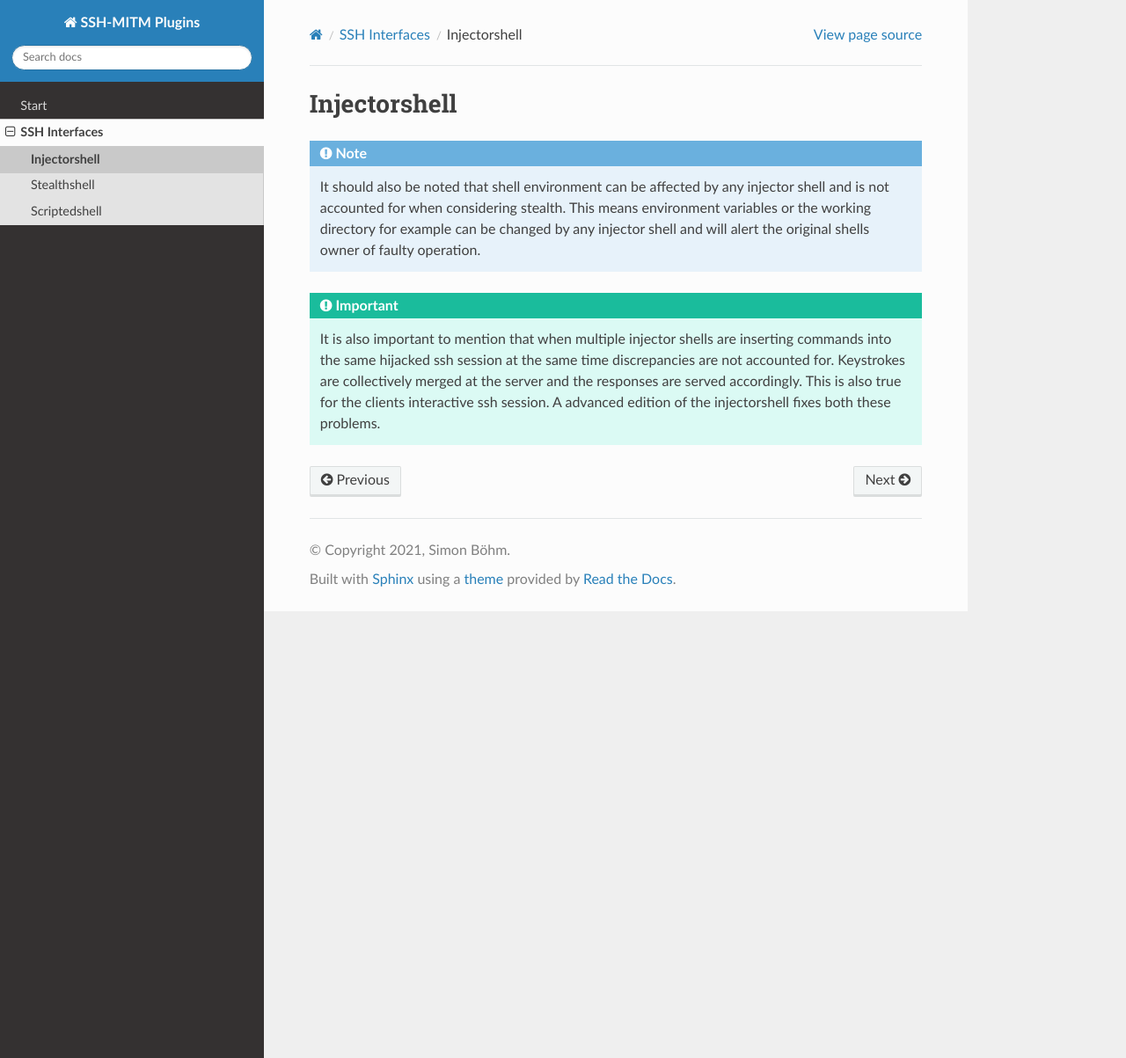
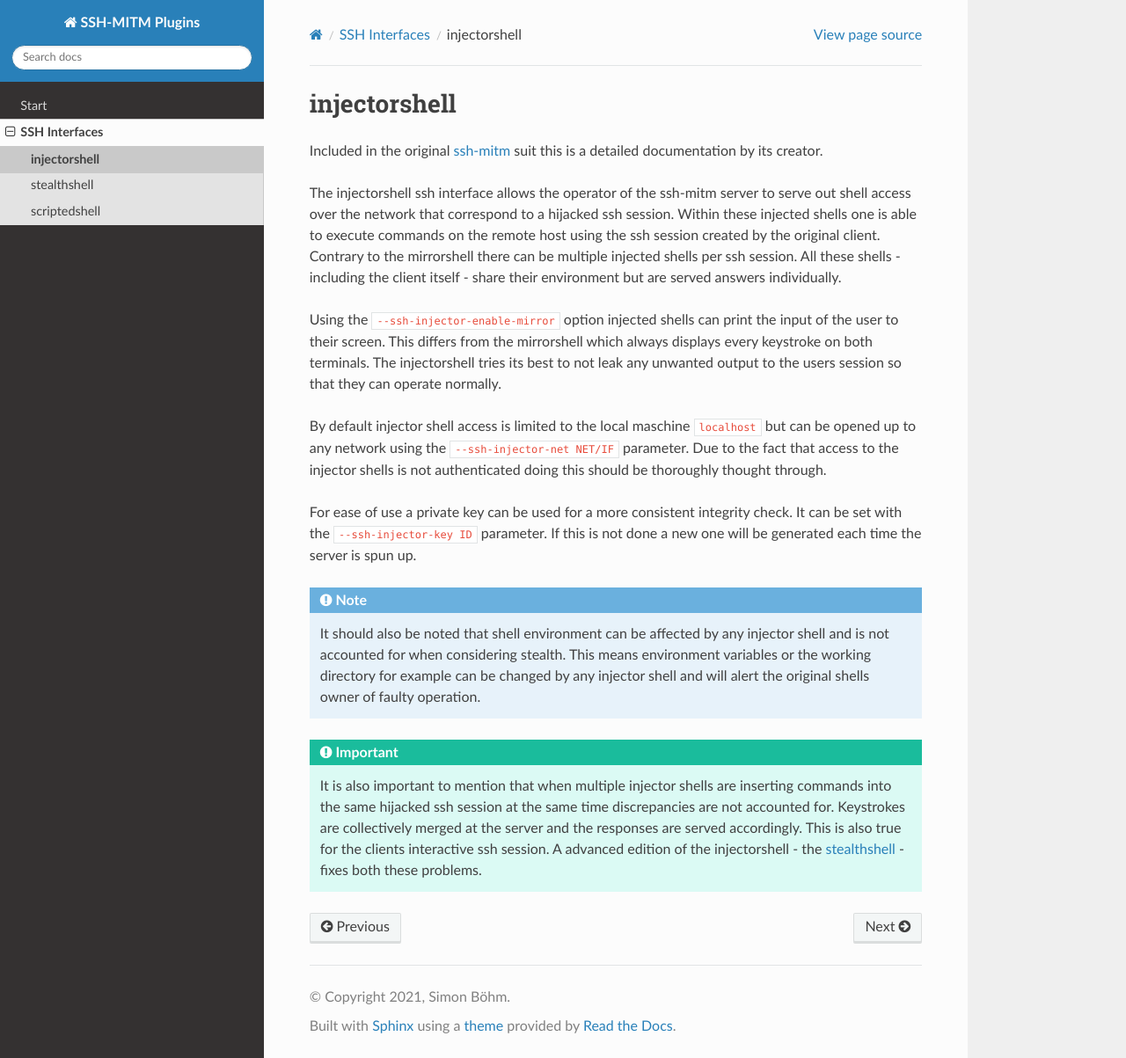
Before and after one commit to ssh-mitm/ssh-mitm-plugins, a Sphinx documentation site: the page built from docs/injectorshell.rst, in a window 1280 px wide and 1203 px high. Shown: the whole window at 88% size. Built offline with Sphinx 7.4.7 and the Read the Docs theme 2.0.0, drawn with Linux system fonts in a browser that asks for light colours.

Commit message:
Stealthshell and Injectorshell docs

```diff
--- a/docs/injectorshell.rst
+++ b/docs/injectorshell.rst
@@ -1,7 +1,25 @@
-Injectorshell
+injectorshell
 ===============
 
+Included in the original `ssh-mitm <http://ssh-mitm.at/>`_ suit this is a detailed documentation
+by its creator.
 
+The injectorshell ssh interface allows the operator of the ssh-mitm server to serve out shell access over
+the network that correspond to a hijacked ssh session. Within these injected shells one is able to
+execute commands on the remote host using the ssh session created by the original client. Contrary to the
+mirrorshell there can be multiple injected shells per ssh session. All these shells - including the client itself -
+share their environment but are served answers individually.
+
+Using the ``--ssh-injector-enable-mirror`` option injected shells can print the input of the user to their screen.
+This differs from the mirrorshell which always displays every keystroke on both terminals. The injectorshell
+tries its best to not leak any unwanted output to the users session so that they can operate normally.
+
+By default injector shell access is limited to the local maschine ``localhost`` but can be opened up to any
+network using the ``--ssh-injector-net NET/IF`` parameter. Due to the fact that access to the injector shells is
+not authenticated doing this should be thoroughly thought through.
+
+For ease of use a private key can be used for a more consistent integrity check. It can be set with the
+``--ssh-injector-key ID`` parameter. If this is not done a new one will be generated each time the server is spun up.
 
 .. note::
     It should also be noted that shell environment can be affected by any injector shell and is not accounted for when
@@ -12,4 +30,4 @@ Injectorshell
     It is also important to mention that when multiple injector shells are inserting commands into the same hijacked ssh
     session at the same time discrepancies are not accounted for. Keystrokes are collectively merged at the server and the
     responses are served accordingly. This is also true for the clients interactive ssh session. A advanced edition of the
-    injectorshell fixes both these problems.
+    injectorshell - the :ref:`stealthshell` - fixes both these problems.
```
Also changed, not shown: docs/scriptedshell.rst (+6 -1 lines), docs/stealthshell.rst (+6 -2 lines).
